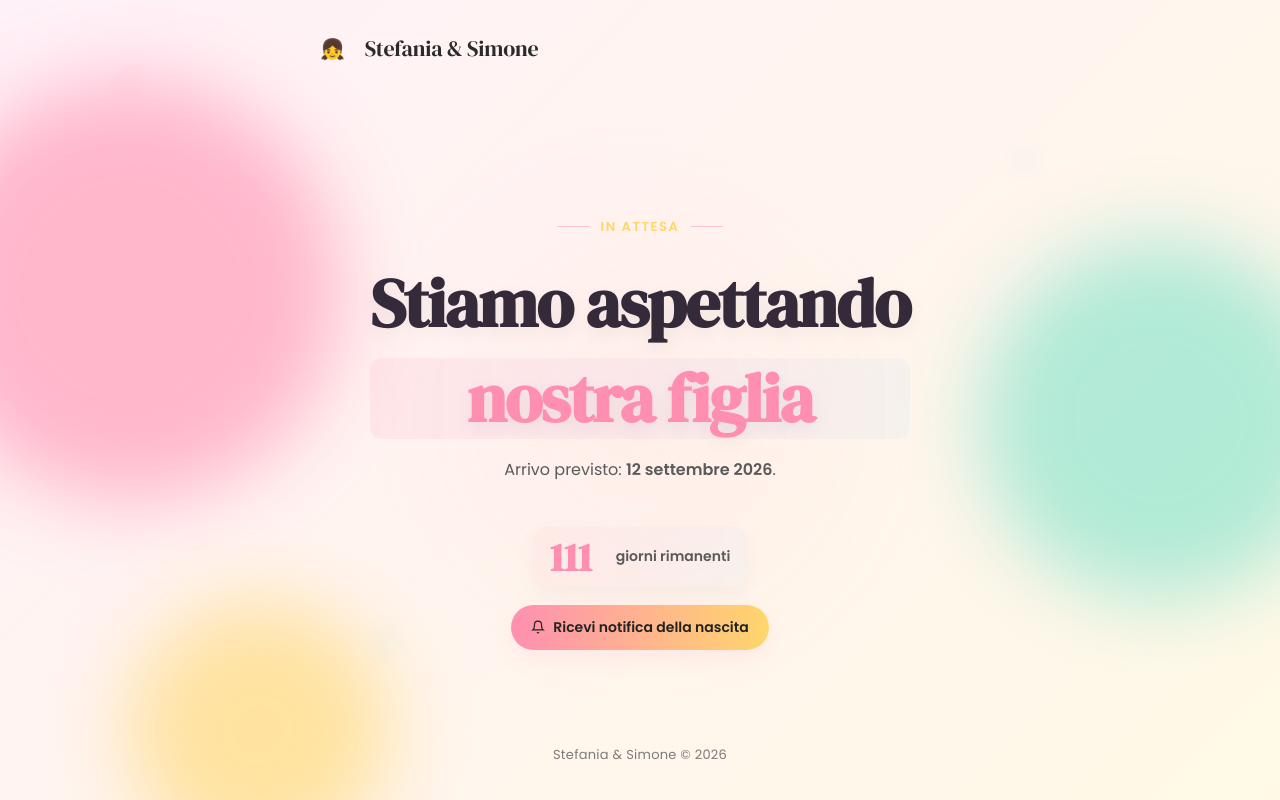
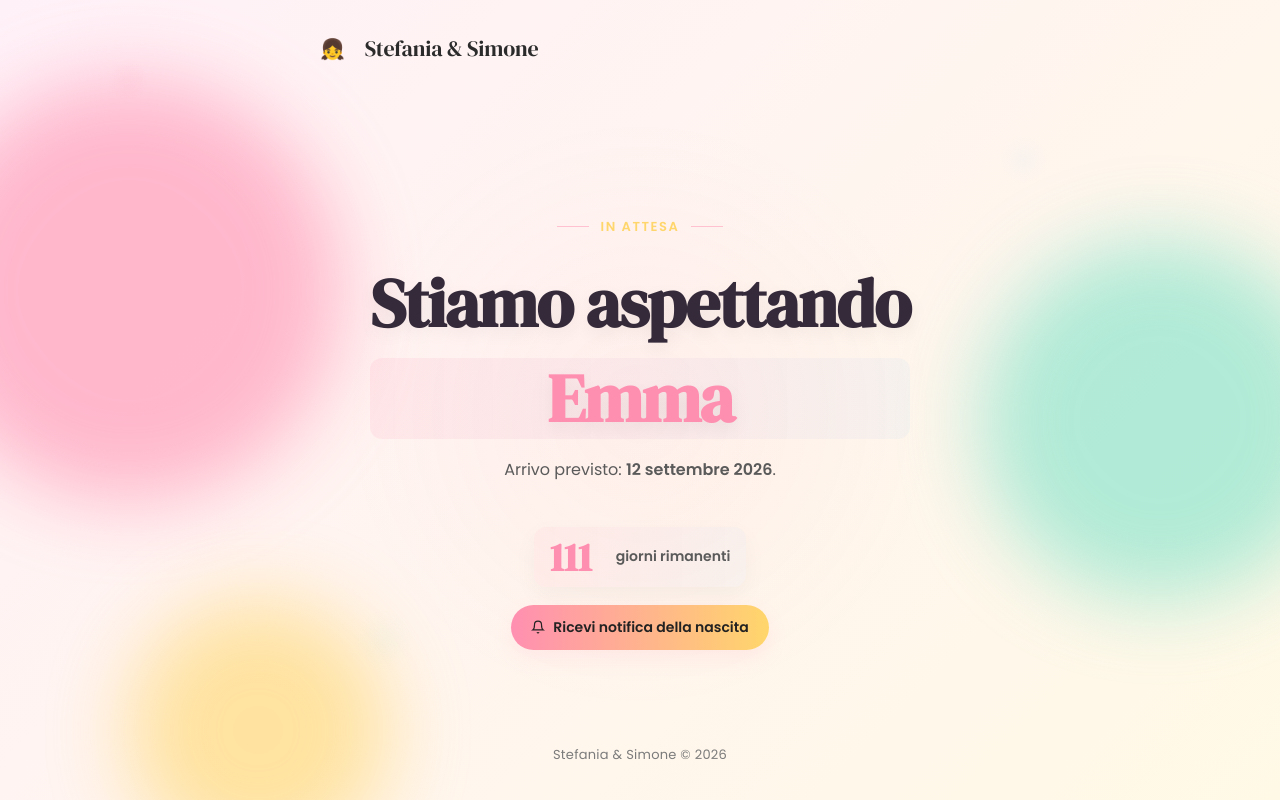
Before and after one commit to mariotsi/baby-loader, a Next.js app: page / in a window 1280 px wide. Built offline with nearby package versions, Linux system fonts and the light colour scheme; no server answers; a web font is replaced by a local one.

Commit message:
Aggiunto nome

```diff
--- a/src/components/HomeClient.tsx
+++ b/src/components/HomeClient.tsx
@@ -233,7 +233,7 @@ export default function HomeClient({ vapidPublicKey }: { vapidPublicKey: string
 
         <h1 className={`${styles.title} fade-up fade-up-delay-2`}>
           Stiamo aspettando<br />
-          <em>nostra figlia</em>
+          <em>Emma</em>
         </h1>
 
         <p className={`${styles.subtitle} fade-up fade-up-delay-3`}>
```
